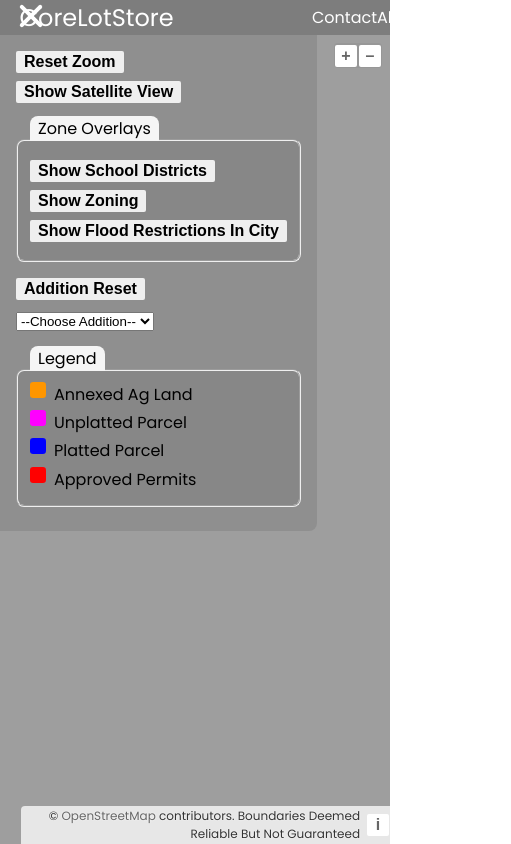
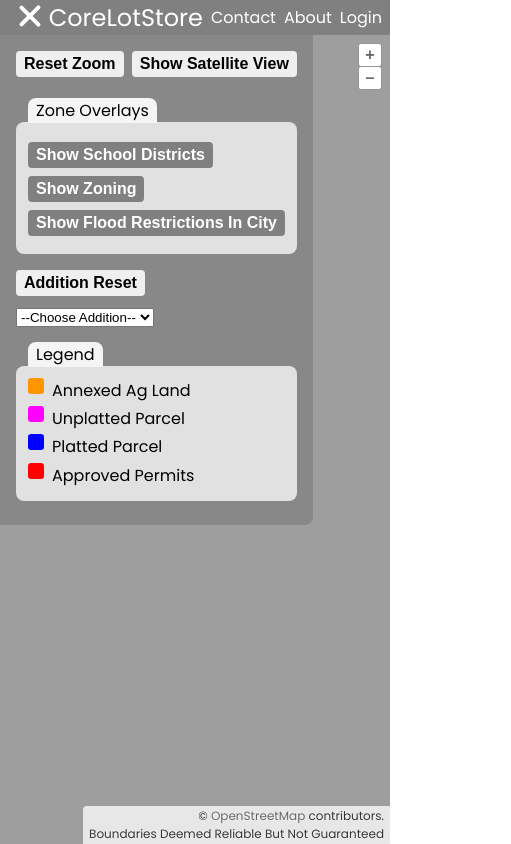
Before and after one commit to Etriz/CoreLotStore, a website built with Vite: page index.html in a window 390 px wide. Shown: the whole page, 511 px wide, since content can reach past the window. Built offline with nearby package versions, Linux system fonts and the light colour scheme; no server answers.

Commit message:
styling for mobile version

```diff
--- a/index.html
+++ b/index.html
@@ -22,7 +22,7 @@
 				<a id="'contact-link">Contact</a>
 				<a id="'about-link">About</a>
 				<a id="login-link">Login</a>
-				<a id="fetchBtn">Fetch</a>
+				<!-- <a id="fetchBtn">Fetch</a> -->
 			</div>
 		</nav>
 		<div id="map"></div>
--- a/main.js
+++ b/main.js
@@ -247,6 +247,9 @@ hamburgerMenu.addEventListener('click', () => {
 	}
 });
 
+const topViewButtons = document.createElement('div');
+topViewButtons.className = 'view-buttons';
+buttonArea.appendChild(topViewButtons);
 // reset button
 const resetButton = document.createElement('button');
 resetButton.className = 'reset button';
@@ -258,7 +261,7 @@ resetButton.addEventListener('click', () => {
 	additionVectorLayer.setVisible(false);
 	dropdown.selectedIndex = 0;
 });
-buttonArea.appendChild(resetButton);
+topViewButtons.appendChild(resetButton);
 
 // switch to satellite view
 const satelliteView = document.createElement('button');
@@ -272,7 +275,7 @@ satelliteView.addEventListener('click', () => {
 		satelliteView.innerText = 'Show Satellite View';
 	}
 });
-buttonArea.appendChild(satelliteView);
+topViewButtons.appendChild(satelliteView);
 
 map.addControl(
 	new Control({
--- a/style.scss
+++ b/style.scss
@@ -9,20 +9,22 @@ body {
 	font-family: 'Poppins';
 }
 #header {
-	display: grid;
-	grid-template-columns: 5% auto 20%;
-	align-items: center;
+	display: flex;
+	justify-content: space-between;
+	// grid-template-columns: 30% auto 30%;
 	top: 0;
 	left: 0;
-	width: 100%;
+	width: 100vw;
+	overflow: hidden;
 	height: 35px;
 	color: #ffffff;
-	background-color: rgb(125, 125, 125);
+	background-color: rgb(128, 128, 128);
 	#hamburger-menu {
 		width: 30px;
 		height: 25px;
 		position: relative;
-		margin: 5px 0 5px 1rem;
+		margin: 5px;
+		margin-left: 1rem;
 		-webkit-transform: rotate(0deg);
 		-moz-transform: rotate(0deg);
 		-o-transform: rotate(0deg);
@@ -87,13 +89,19 @@ body {
 	}
 	.branding {
 		font-size: 1.5rem;
+		display: flex;
+		justify-content: center;
+		align-items: center;
 	}
 	.links {
 		display: flex;
 		flex-direction: row;
 		justify-content: space-around;
+		align-items: center;
+		margin: 0.25rem;
 		a {
 			cursor: pointer;
+			margin: 0 0.5rem;
 		}
 	}
 	.login-box {
@@ -188,9 +196,9 @@ body {
 			border-radius: 2px;
 		}
 	}
-	.ol-control button {
-		display: inline;
-	}
+	// .ol-control button {
+	// 	display: inline;
+	// }
 }
 #legend-parcels > div {
 	display: flex;
@@ -225,17 +233,27 @@ body {
 	&.show {
 		left: 0;
 	}
+	.view-buttons {
+		display: flex;
+		flex-direction: row;
+		justify-content: space-between;
+	}
 	fieldset {
 		margin: 1.5rem 0 1rem 0;
 		padding-top: 0;
 		border-radius: 0.5rem;
-		background-color: rgba(128, 128, 128, 0.5);
+		background-color: rgba(255, 255, 255, 0.5);
+		border: none;
 		legend {
 			position: relative;
 			top: -0.7rem;
 			background-color: whitesmoke;
 			border-radius: 0.5rem 0.5rem 0 0;
 			padding: 0 0.5rem;
+		}
+		button {
+			color: white;
+			background-color: gray;
 		}
 		.toggle {
 			margin-top: 10px;
@@ -281,17 +299,15 @@ body {
 	}
 	button {
 		width: auto;
-		padding: 0.5rem;
+		padding: 0.25rem 0.5rem;
 		display: block;
 		margin: 0.5rem 0;
 		font-weight: bold;
 		text-decoration: none;
 		font-size: inherit;
 		text-align: center;
-		height: 1.375em;
-		line-height: 0.4em;
 		border: none;
-		border-radius: 2px;
+		border-radius: 0.25rem;
 		&:hover {
 			cursor: pointer;
 		}
@@ -431,3 +447,39 @@ body {
 .form-check {
 	width: 50px;
 }
+
+@media screen and (max-width: 750px) {
+	#header {
+		// grid-template-columns: 50px auto auto;
+		.links {
+			a {
+				margin: 0 0.25rem;
+			}
+		}
+	}
+	#button-area {
+		width: fit-content;
+		background-color: rgba(128, 128, 128, 0.75);
+		fieldset {
+			background-color: rgba(255, 255, 255, 0.75);
+		}
+	}
+	.ol-attribution {
+		max-width: 100vw;
+		ul {
+			display: flex;
+			flex-direction: column;
+		}
+	}
+}
+
+@media screen and (max-width: 380px) {
+	#header {
+		.branding {
+			font-size: 1rem;
+		}
+		.links {
+			font-size: 1rem;
+		}
+	}
+}
```
Also changed, not shown: style.css, 1 other file.
